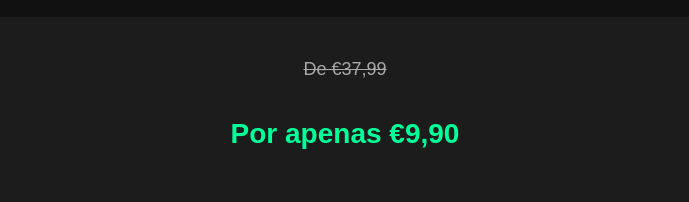
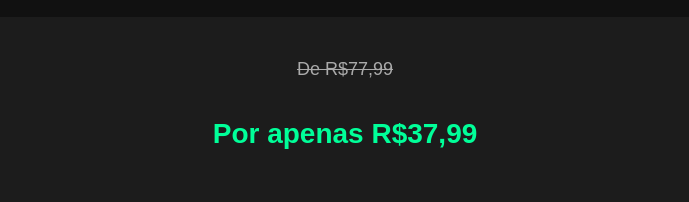
Before and after one commit to FOOLEADER/O_Sultao_dos_Nossos_Coracoes_can-yaman, a plain HTML site: page index.html in a window 1280 px wide. Shown: the part 1788-1990 px from the top of the page, without its empty margins (295-984 px from the left). Drawn offline with Linux system fonts and the light colour scheme.

Commit message:
Update index.html

```diff
--- a/index.html
+++ b/index.html
@@ -112,8 +112,8 @@ Ou simplesmente não consegue parar de assistir…</p>
 </div>
 
 <div class="box">
-<p class="old-price">De €37,99</p>
-<p class="price">Por apenas €9,90</p>
+<p class="old-price">De R$77,99</p>
+<p class="price">Por apenas R$37,99</p>
 
 <a href="https://pay.hotmart.com/S104875742Q" class="btn">
 🔥 QUERO ME APAIXONAR AGORA
```
